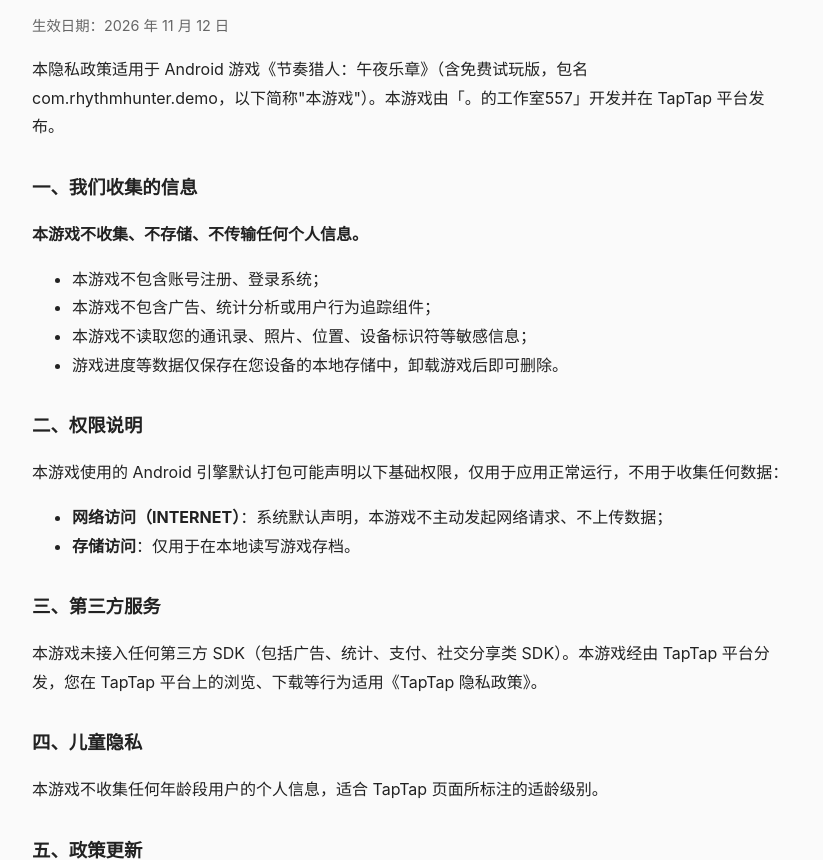
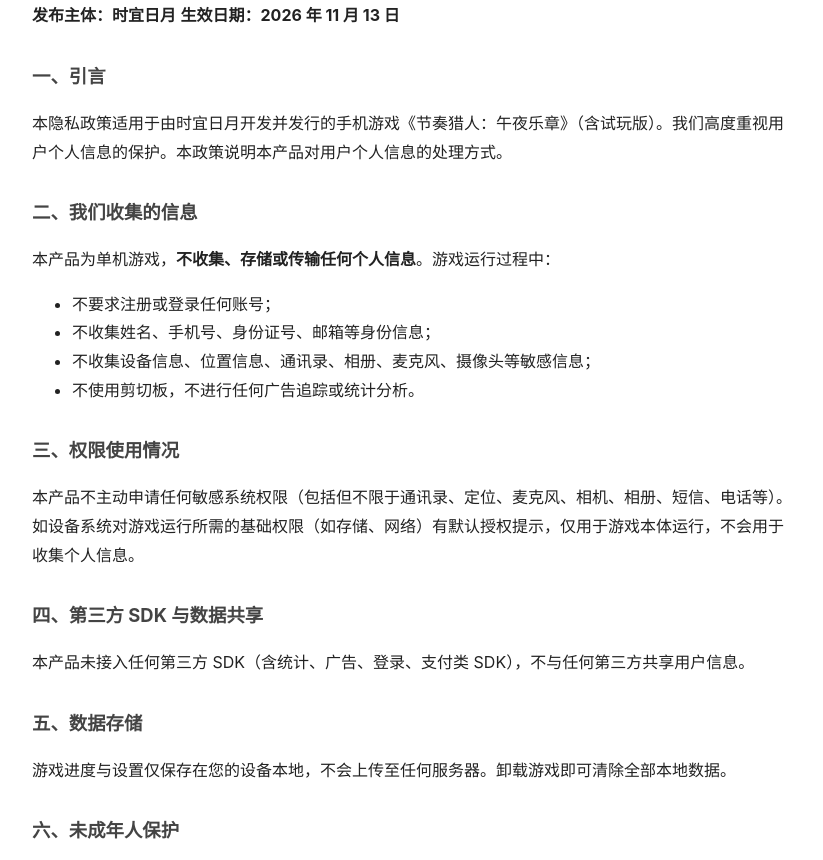
Before and after one commit to shiyimingcqu/rhythm-hunter-privacy, a plain HTML site: page index.html in a window 1280 px wide. Shown: the part 98-958 px from the top of the page, without its empty margins (228-1051 px from the left). Drawn offline with Linux system fonts and the light colour scheme.

Commit message:
Revise privacy policy in index.html
Updated privacy policy details and formatting.

```diff
--- a/index.html
+++ b/index.html
@@ -1,41 +1,26 @@
-<!DOCTYPE html>
-<html lang="zh-CN">
-<head>
-<meta charset="UTF-8">
-<meta name="viewport" content="width=device-width, initial-scale=1.0">
-<title>《节奏猎人：午夜乐章》隐私政策</title>
-<style>
-body{font-family:-apple-system,"Segoe UI","Microsoft YaHei",sans-serif;max-width:760px;margin:0 auto;padding:24px 16px;line-height:1.8;color:#222;background:#fafafa}
-h1{font-size:1.5em;border-bottom:2px solid #333;padding-bottom:.4em}
-h2{font-size:1.15em;margin-top:1.6em}
-.meta{color:#666;font-size:.9em}
-</style>
-</head>
-<body>
-<h1>《节奏猎人：午夜乐章》隐私政策</h1>
-<p class="meta">生效日期：2026 年 11 月 12 日</p>
-<p>本隐私政策适用于 Android 游戏《节奏猎人：午夜乐章》（含免费试玩版，包名 com.rhythmhunter.demo，以下简称"本游戏"）。本游戏由「。的工作室557」开发并在 TapTap 平台发布。</p>
-<h2>一、我们收集的信息</h2>
-<p><strong>本游戏不收集、不存储、不传输任何个人信息。</strong></p>
-<ul>
-<li>本游戏不包含账号注册、登录系统；</li>
-<li>本游戏不包含广告、统计分析或用户行为追踪组件；</li>
-<li>本游戏不读取您的通讯录、照片、位置、设备标识符等敏感信息；</li>
-<li>游戏进度等数据仅保存在您设备的本地存储中，卸载游戏后即可删除。</li>
+<!DOCTYPE html><html lang="zh-CN"><head><meta charset="utf-8"><meta name="viewport" content="width=device-width,initial-scale=1"><title>《节奏猎人：午夜乐章》隐私政策</title><style>body{font-family:-apple-system,"PingFang SC","Microsoft YaHei",sans-serif;max-width:760px;margin:0 auto;padding:24px 16px;line-height:1.8;color:#222}h1{font-size:1.5em}h2{font-size:1.15em;margin-top:1.6em;color:#444}</style></head><body><h1>《节奏猎人：午夜乐章》隐私政策</h1>
+<strong>发布主体：时宜日月</strong>
+<strong>生效日期：2026 年 11 月 13 日</strong>
+<h2>一、引言</h2>
+<p>本隐私政策适用于由时宜日月开发并发行的手机游戏《节奏猎人：午夜乐章》（含试玩版）。我们高度重视用户个人信息的保护。本政策说明本产品对用户个人信息的处理方式。</p>
+<h2>二、我们收集的信息</h2>
+<p>本产品为单机游戏，<strong>不收集、存储或传输任何个人信息</strong>。游戏运行过程中：</p>
+<ul><li>不要求注册或登录任何账号；</li>
+<li>不收集姓名、手机号、身份证号、邮箱等身份信息；</li>
+<li>不收集设备信息、位置信息、通讯录、相册、麦克风、摄像头等敏感信息；</li>
+<li>不使用剪切板，不进行任何广告追踪或统计分析。</li>
 </ul>
-<h2>二、权限说明</h2>
-<p>本游戏使用的 Android 引擎默认打包可能声明以下基础权限，仅用于应用正常运行，不用于收集任何数据：</p>
-<ul>
-<li><strong>网络访问（INTERNET）</strong>：系统默认声明，本游戏不主动发起网络请求、不上传数据；</li>
-<li><strong>存储访问</strong>：仅用于在本地读写游戏存档。</li>
-</ul>
-<h2>三、第三方服务</h2>
-<p>本游戏未接入任何第三方 SDK（包括广告、统计、支付、社交分享类 SDK）。本游戏经由 TapTap 平台分发，您在 TapTap 平台上的浏览、下载等行为适用《TapTap 隐私政策》。</p>
-<h2>四、儿童隐私</h2>
-<p>本游戏不收集任何年龄段用户的个人信息，适合 TapTap 页面所标注的适龄级别。</p>
-<h2>五、政策更新</h2>
-<p>如本隐私政策有更新，我们会在本页面发布修订版本并更新生效日期。继续使用本游戏即表示您接受修订后的政策。</p>
-<h2>六、联系我们</h2>
-<p>如对本隐私政策有任何疑问，可通过 TapTap 应用页面的留言功能与开发者联系。</p>
-</body>
-</html>
+<h2>三、权限使用情况</h2>
+<p>本产品不主动申请任何敏感系统权限（包括但不限于通讯录、定位、麦克风、相机、相册、短信、电话等）。如设备系统对游戏运行所需的基础权限（如存储、网络）有默认授权提示，仅用于游戏本体运行，不会用于收集个人信息。</p>
+<h2>四、第三方 SDK 与数据共享</h2>
+<p>本产品未接入任何第三方 SDK（含统计、广告、登录、支付类 SDK），不与任何第三方共享用户信息。</p>
+<h2>五、数据存储</h2>
+<p>游戏进度与设置仅保存在您的设备本地，不会上传至任何服务器。卸载游戏即可清除全部本地数据。</p>
+<h2>六、未成年人保护</h2>
+<p>本产品不收集任何用户信息，包括未成年人的个人信息。我们建议未成年人在监护人指导下合理安排游戏时间。</p>
+<h2>七、隐私政策的更新</h2>
+<p>如本政策发生变更，我们将在本页面更新并注明生效日期。更新后的政策自公布之日起生效。</p>
+<h2>八、联系我们</h2>
+<p>如对本隐私政策或个人信息保护有任何疑问、意见或建议，可通过以下方式联系我们：</p>
+<ul><li>联系电话：15536787606</li>
+</ul></body></html>
```
